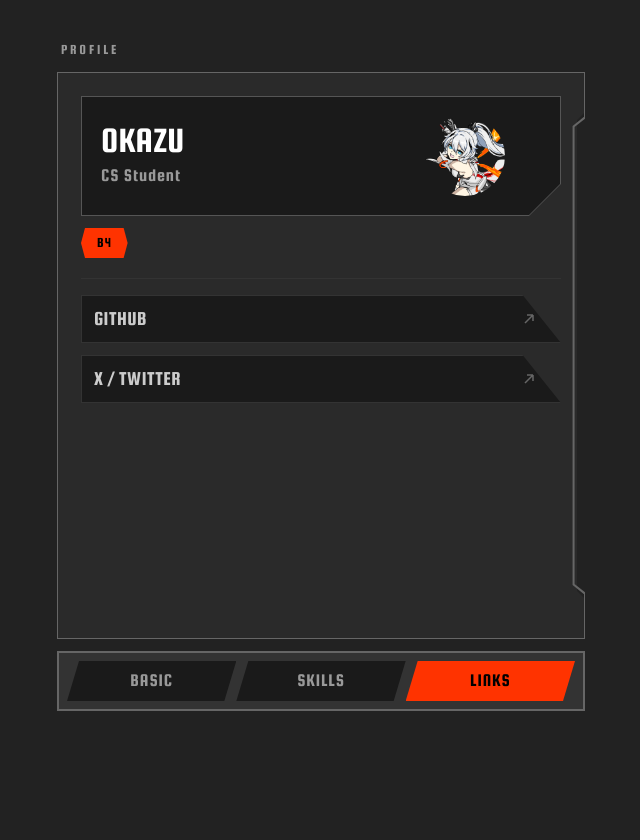
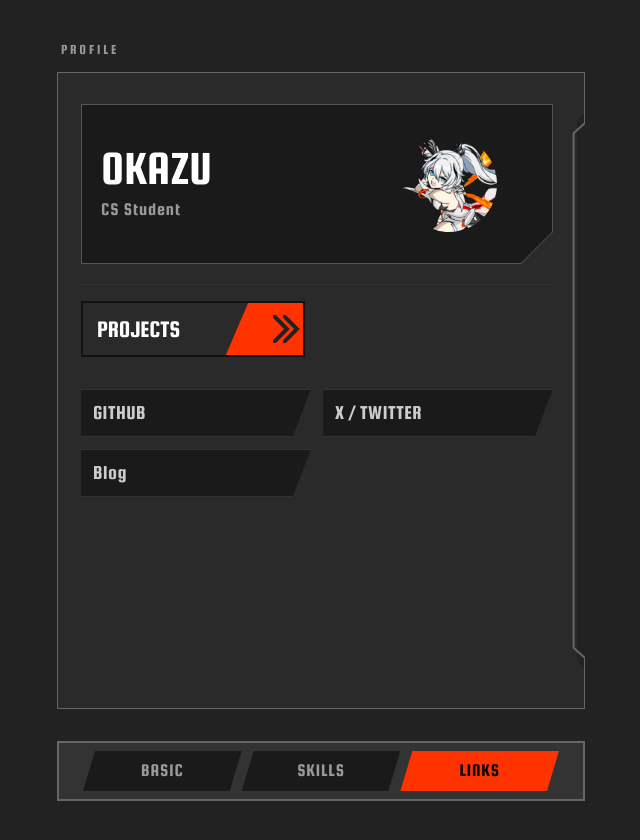
Before and after one commit to OJII3/ojii3.dev, a React (Vite) app: page / in a window 1280 px wide. Both pictures are taken after a click on the button "LINKS". Shown: the whole page, without its empty margins (319-959 px from the left). Before the commit the page ends 800 px from the top, so only its background shows below. Built offline with nearby package versions, Linux system fonts and the light colour scheme.

Commit message:
feat: fix profile layout

```diff
--- a/src/components/angled-button.tsx
+++ b/src/components/angled-button.tsx
@@ -11,16 +11,16 @@ export function AngledButton({ to, label }: AngledButtonProps) {
       to={to}
       className="relative inline-flex items-center h-action-h lg:h-14 w-action-w lg:w-56 group"
     >
-      {/* Base dark rectangle */}
-      <div className="absolute inset-0 bg-surface-control border-2 border-line-deep" />
-
       {/* Label text */}
-      <span className="relative z-10 text-xl text-content-primary font-squada pl-3 leading-none">
+      <span className="relative z-10 text-2xl text-content-primary font-squada pl-4 leading-none">
         {label}
       </span>
 
       {/* Orange angled section */}
       <div className="absolute right-0 top-0 h-full w-angled-accent-w lg:w-angled-accent-w-lg bg-brand clip-angled-action" />
+
+      {/* Base dark rectangle */}
+      <div className="absolute inset-0 border-2 border-line-deep" />
 
       {/* Double chevron >> */}
       <div className="absolute right-angled-chevron-offset top-1/2 -translate-y-1/2 z-10 flex items-center gap-0">
--- a/src/components/link-card.tsx
+++ b/src/components/link-card.tsx
@@ -8,7 +8,7 @@ type LinkCardProps = {
 
 export function LinkCard({ label, href, external = false }: LinkCardProps) {
   const className =
-    "relative flex items-center h-link-h lg:h-12 w-full bg-surface-sunken border border-line-subtle hover:border-brand transition-colors group clip-link-card";
+    "relative flex items-center h-link-h lg:h-12 w-full bg-surface-sunken border border-l-0 border-line-subtle hover:border-brand transition-colors group clip-link-card";
 
   if (external) {
     return (
@@ -21,21 +21,6 @@ export function LinkCard({ label, href, external = false }: LinkCardProps) {
         <span className="text-base lg:text-xl text-content-secondary font-squada pl-3 tracking-wide group-hover:text-brand transition-colors">
           {label}
         </span>
-        <svg
-          width="14"
-          height="14"
-          viewBox="0 0 14 14"
-          fill="none"
-          className="ml-auto mr-6"
-          aria-hidden="true"
-        >
-          <path
-            d="M3 11L11 3M11 3H5M11 3V9"
-            stroke="currentColor"
-            strokeWidth="1.5"
-            className="text-content-disabled group-hover:text-brand transition-colors"
-          />
-        </svg>
       </a>
     );
   }
--- a/src/components/profile-panel.tsx
+++ b/src/components/profile-panel.tsx
@@ -17,8 +17,8 @@ const SKILLS: { name: string; good?: boolean }[] = [
   { name: "TypeScript", good: true },
   { name: "Unity", good: true },
   { name: "Linux", good: true },
-  { name: "Blender", good: true },
-  { name: "React" },
+  { name: "Blender" },
+  { name: "Network" },
   { name: "C#" },
   { name: "ROS 2" },
   { name: "Python" },
@@ -28,9 +28,6 @@ const SKILLS: { name: string; good?: boolean }[] = [
 function BasicTab() {
   return (
     <div className="flex flex-col">
-      <div className="mb-3 lg:mb-4">
-        <AngledButton to="/projects" label="PROJECTS" />
-      </div>
       <StatRow label="HANDLE" value="OKAZU / OJII3" accent />
       <StatRow
         label="AFFILIATION"
@@ -81,9 +78,10 @@ function SkillsTab() {
 
 function LinksTab() {
   return (
-    <div className="flex flex-col gap-2 lg:gap-3">
+    <div className="grid grid-cols-2 gap-4 lg:gap-3">
       <LinkCard label="GITHUB" href="https://github.com/OJII3" external />
-      <LinkCard label="X / TWITTER" href="https://x.com/OJII3_" external />
+      <LinkCard label="X / TWITTER" href="https://x.com/ojii3dev" external />
+      <LinkCard label="Blog" href="https://blog.ojii3.dev" external />
     </div>
   );
 }
@@ -101,7 +99,7 @@ export function ProfilePanel() {
       <div className="relative w-full max-w-panel-inner lg:max-w-none">
         {/* Background panel */}
         <div className="relative bg-surface-raised w-full clip-profile-frame">
-          <div className="p-4 lg:p-6 pr-6 pb-4">
+          <div className="py-8 pl-4 lg:pl-6 pr-6 lg:pr-8 pb-4">
             {/* Name & Avatar area */}
             <div className="relative h-avatar-area lg:h-avatar-area-lg w-full clip-profile-hero">
               {/* Border layer */}
@@ -111,7 +109,7 @@ export function ProfilePanel() {
               {/* Content */}
               <div className="relative z-10 flex items-center justify-between h-full">
                 <div className="pl-5">
-                  <p className="text-2xl lg:text-4xl text-content-primary font-squada leading-none">
+                  <p className="text-4xl lg:text-5xl text-content-primary font-squada leading-none">
                     OKAZU
                   </p>
                   <p className="text-sm lg:text-lg text-content-muted tracking-wider mt-1">
@@ -128,18 +126,22 @@ export function ProfilePanel() {
             </div>
 
             {/* Level badge + Tech tags */}
-            <div className="flex items-center gap-2 mt-3 flex-wrap">
-              {/* Level badge */}
-              <span className="inline-flex items-center justify-center h-badge-h lg:h-badge-h-lg px-3 lg:px-4 bg-brand text-xs-plus lg:text-sm font-squada text-content-inverse tracking-wider clip-badge">
-                B4
-              </span>
-            </div>
+            {/* <div className="flex items-center gap-2 mt-3 flex-wrap"> */}
+            {/* Level badge */}
+            {/*   <span className="inline-flex items-center justify-center h-badge-h lg:h-badge-h-lg px-3 lg:px-4 bg-brand text-xs-plus lg:text-sm font-squada text-content-inverse tracking-wider clip-badge"> */}
+            {/*     B4 */}
+            {/*   </span> */}
+            {/* </div> */}
 
             {/* Separator */}
             <div className="h-px bg-line-subtle mt-4 lg:mt-5 mb-3 lg:mb-4" />
 
+            <div className="mb-3 lg:mb-4">
+              <AngledButton to="/projects" label="PROJECTS" />
+            </div>
+
             {/* Tab content */}
-            <div className="h-tab-min lg:h-tab-min-lg overflow-y-auto">
+            <div className="h-tab-min lg:h-tab-min-lg py-4 overflow-y-auto">
               {activeTab === "BASIC" && <BasicTab />}
               {activeTab === "SKILLS" && <SkillsTab />}
               {activeTab === "LINKS" && <LinksTab />}
@@ -165,7 +167,7 @@ export function ProfilePanel() {
       </div>
 
       {/* Tab bar island */}
-      <div className="w-full max-w-panel-inner lg:max-w-none border-2 border-line-strong bg-surface-control flex items-center p-2 gap-2 mt-3">
+      <div className="w-full max-w-panel-inner lg:max-w-none border-2 border-line-strong bg-surface-control flex items-center p-2 gap-2 mt-8 px-4 lg:px-6">
         {TABS.map((tab, i) => (
           <button
             key={tab}
--- a/src/styles.css
+++ b/src/styles.css
@@ -67,9 +67,9 @@
   --spacing-badge-h: 1.625rem; /* 26px */
   --spacing-badge-h-lg: 1.875rem; /* 30px */
   --spacing-avatar-area: 6.5rem; /* 104px */
-  --spacing-avatar-area-lg: 7.5rem; /* 120px */
+  --spacing-avatar-area-lg: 10rem; /* 160px */
   --spacing-avatar: 4.25rem; /* 68px */
-  --spacing-avatar-lg: 5rem; /* 80px */
+  --spacing-avatar-lg: 6rem; /* 96px */
   --spacing-back-w: 8.5rem; /* 136px */
   --spacing-panel-max: 26rem; /* 416px */
   --spacing-panel-inner: 24rem; /* 384px */
@@ -116,7 +116,7 @@ body {
   }
 
   .clip-link-card {
-    clip-path: polygon(0 0, 92% 0, 100% 100%, 0 100%);
+    clip-path: polygon(0 0, 100% 0, 92% 100%, 0 100%);
   }
 
   .clip-profile-frame {
```
